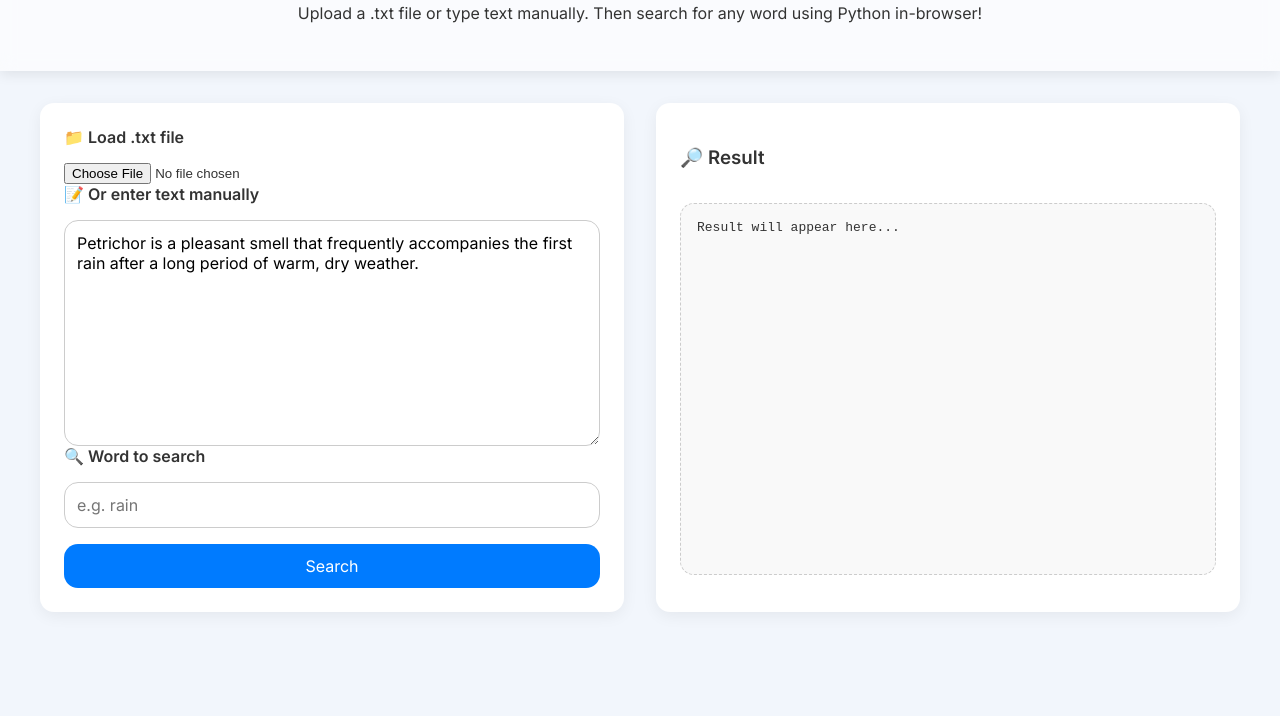
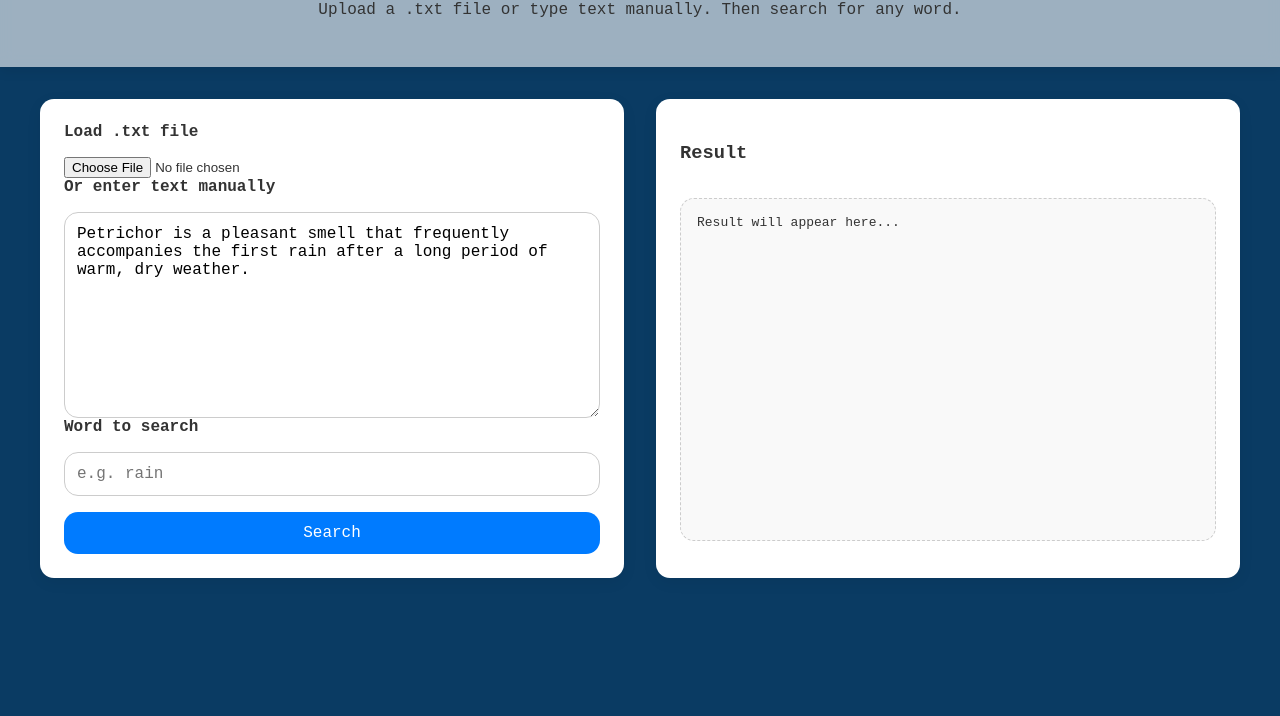
Before and after one commit to Muxmoon/bin-search-from-text, a plain HTML site: page index.html in a window 1280 px wide. Shown: the part 84-800 px from the top of the page. Drawn offline with Linux system fonts and the light colour scheme; a script that the page names is missing.

Commit message:
Update index.html

```diff
--- a/index.html
+++ b/index.html
@@ -2,12 +2,12 @@
 <html lang="en">
 <head>
   <meta charset="UTF-8">
-  <title>🔍 Text Search App</title>
+  <title>Muxmoon_found</title>
   <script src="https://cdn.jsdelivr.net/pyodide/v0.23.4/full/pyodide.js"></script>
-  <link href="https://fonts.googleapis.com/css2?family=Inter:wght@400;600&display=swap" rel="stylesheet">
+  <link rel="stylesheet">
   <style>
     :root {
-      --bg: #f2f6fc;
+      --bg: #0a3b63;
       --accent: #007bff;
       --glass: rgba(255, 255, 255, 0.6);
       --radius: 14px;
@@ -15,7 +15,7 @@
 
     body {
       margin: 0;
-      font-family: 'Inter', sans-serif;
+      font-family: Courier New, Monospace;
       background: var(--bg);
       color: #333;
     }
@@ -88,7 +88,7 @@
     }
 
     mark {
-      background: yellow;
+      background: cyan;
       font-weight: bold;
     }
 
@@ -102,26 +102,26 @@
 <body>
 
   <header>
-    <h1>🔍 Python Text Search App (with File Support)</h1>
-    <p>Upload a .txt file or type text manually. Then search for any word using Python in-browser!</p>
+    <h1>searching...</h1>
+    <p>Upload a .txt file or type text manually. Then search for any word.</p>
   </header>
 
   <div class="grid">
     <div class="card">
-      <label for="fileInput"><strong>📁 Load .txt file</strong></label>
+      <label for="fileInput"><strong>Load .txt file</strong></label>
       <input type="file" id="fileInput" accept=".txt">
 
-      <label for="textInput"><strong>📝 Or enter text manually</strong></label>
+      <label for="textInput"><strong>Or enter text manually</strong></label>
       <textarea id="textInput" rows="10">Petrichor is a pleasant smell that frequently accompanies the first rain after a long period of warm, dry weather.</textarea>
 
-      <label for="wordInput"><strong>🔍 Word to search</strong></label>
+      <label for="wordInput"><strong>Word to search</strong></label>
       <input type="text" id="wordInput" placeholder="e.g. rain">
 
       <button onclick="runSearch()">Search</button>
     </div>
 
     <div class="card">
-      <h3>🔎 Result</h3>
+      <h3>Result</h3>
       <pre id="output">Result will appear here...</pre>
     </div>
   </div>
@@ -154,9 +154,9 @@ def search_text(user_word, full_text):
     index = bin_search(words, user_word)
     if index != -1:
         highlighted = text_upper.replace(user_word, f"**{user_word}**")
-        return "✅ Word found!\\n\\n" + highlighted
+        return "Word found!\\n\\n" + highlighted
     else:
-        return "❌ Word not found. Please try again."
+        return "Word not found. Try again."
 `);
     }
 
```
